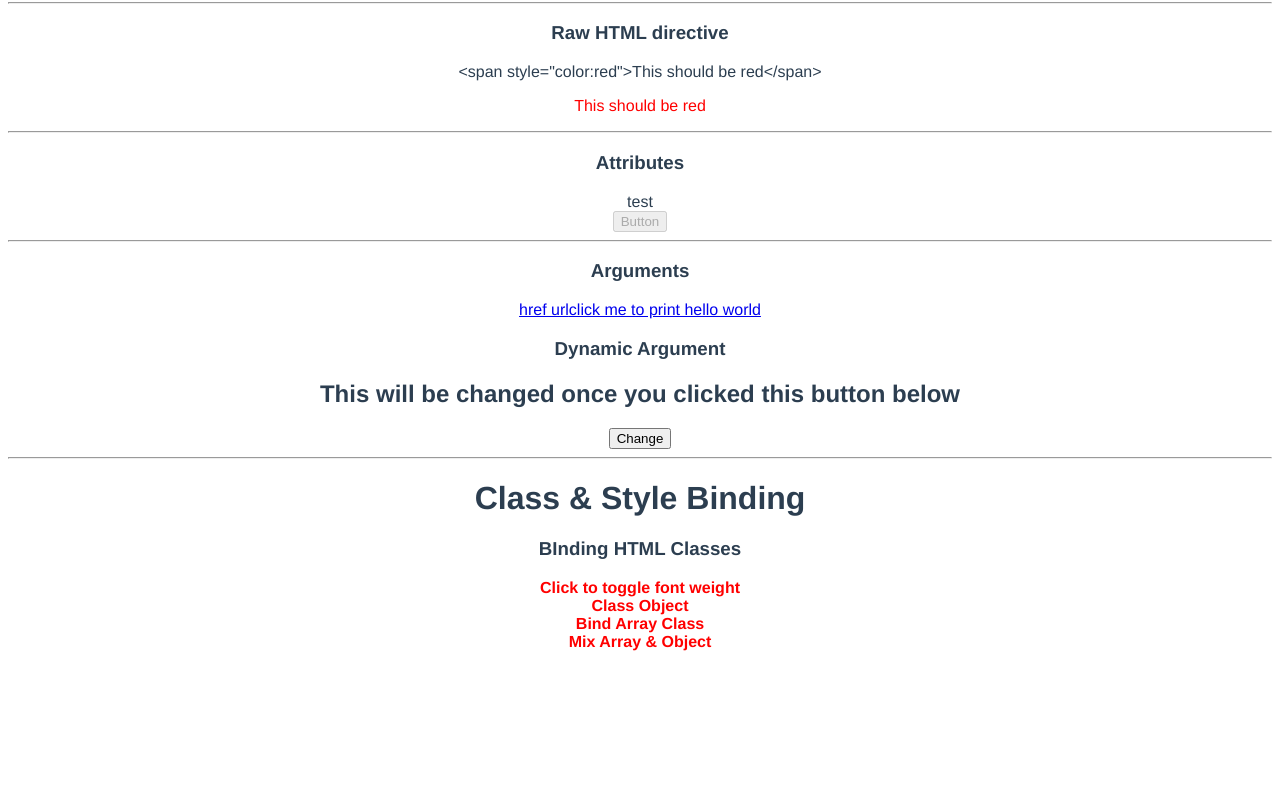
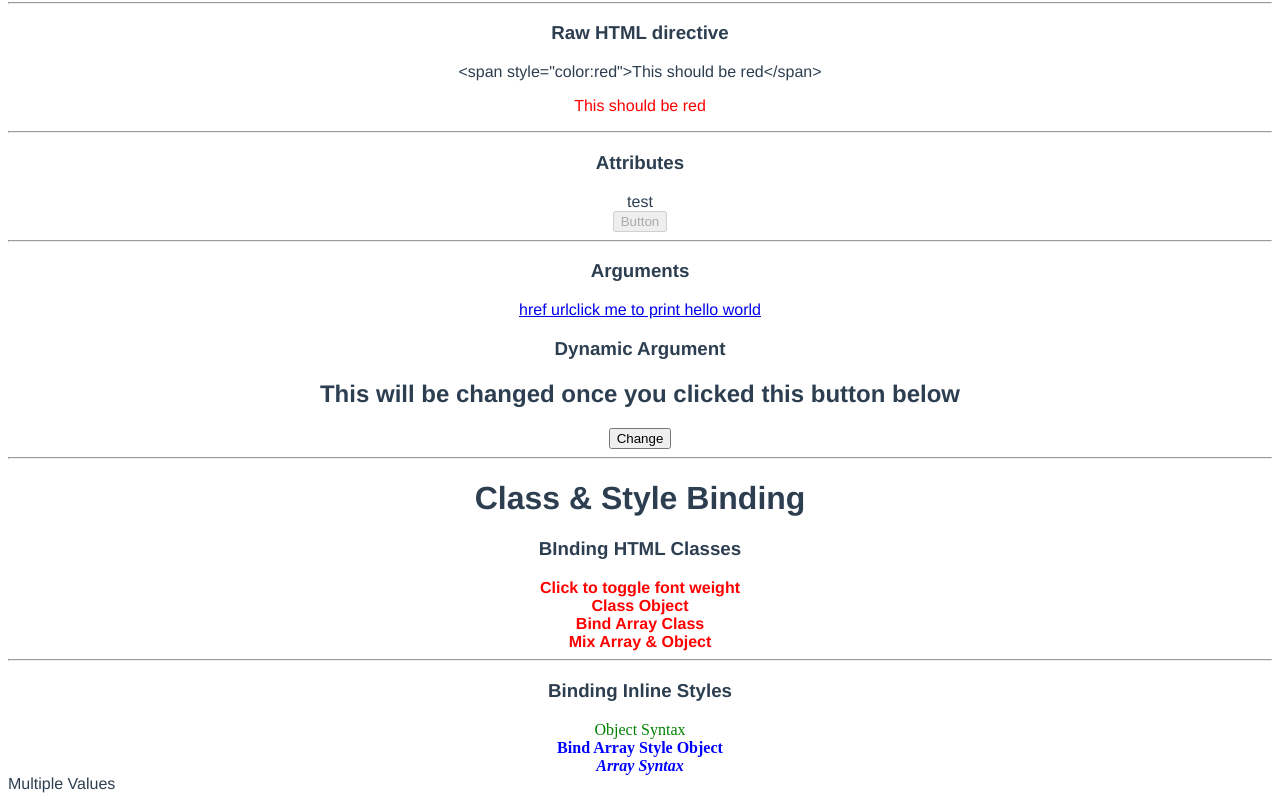
Before and after one commit to nor1c/vue-play, a Vue app in the folder hello-world/: page /misc in a window 1280 px wide. Shown: the part 1530-2331 px from the top of the page. Before the commit the page ends 2189 px from the top, so only its background shows below. Built offline with nearby package versions, Linux system fonts and the light colour scheme.

Commit message:
binding inline styles

```diff
--- a/hello-world/src/views/Misc.vue
+++ b/hello-world/src/views/Misc.vue
@@ -154,6 +154,23 @@
                 Mix Array & Object
             </div>
         </div>
+
+        <hr>
+        <div>
+            <h3>Binding Inline Styles</h3>
+            <div :style="{ color: 'green', fontFamily: fontFamily }">
+                Object Syntax
+            </div>
+            <div :style="styleObject">
+                Bind Array Style Object
+            </div>
+            <div :style="[styleObject, textItalic]">
+                Array Syntax
+            </div>
+            <div :style="{ display: ['-webkit-box', '-ms-flexbox', 'flex'] }">
+                Multiple Values
+            </div>
+        </div>
     </div>
 </template>
 
@@ -194,7 +211,16 @@ export default {
         isTextBold: true,
         hasError: true,
         boldClass: 'textBold',
-        errorClass: 'text-danger'
+        errorClass: 'text-danger',
+        fontFamily: 'Poppins',
+        styleObject: {
+            color: 'blue',
+            fontWeight: 'bold',
+            fontFamily: 'Poppins'
+        },
+        textItalic: {
+            fontStyle: 'italic',
+        }
     }),
     computed: {
         classObject() {
```
